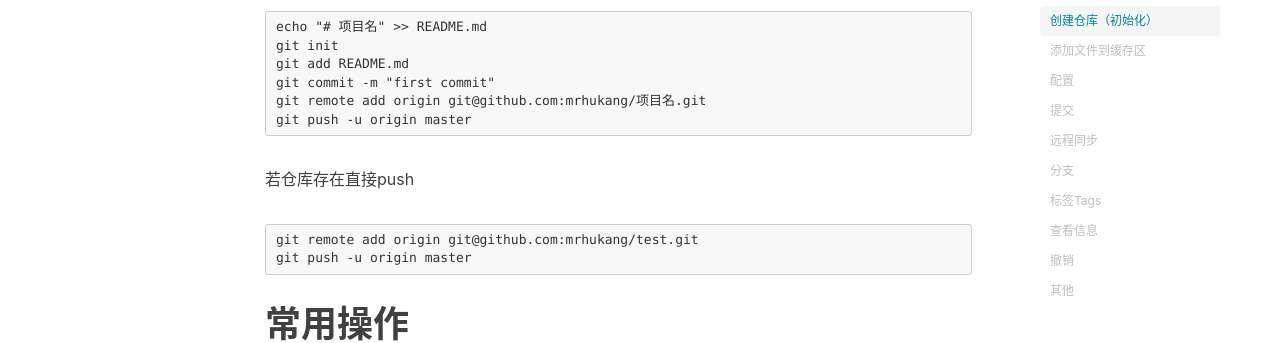
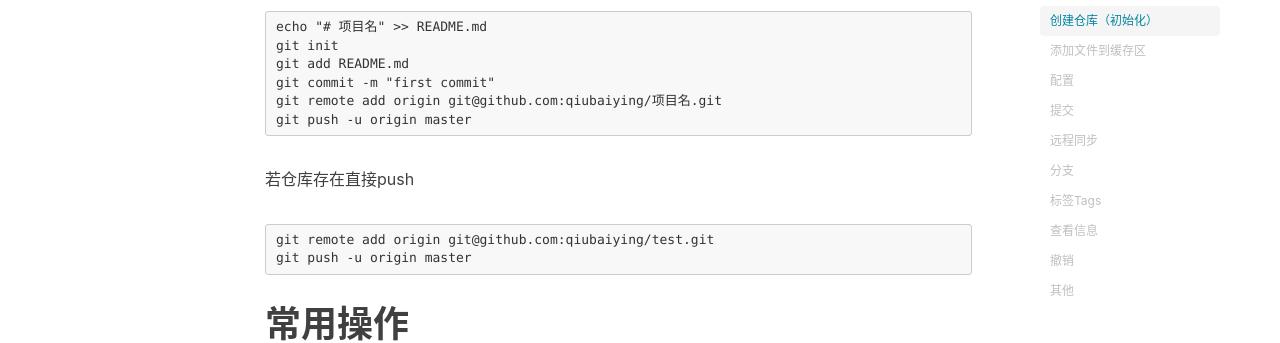
Before and after one commit to mrhukang/mrhukang.github.io, a Jekyll site: the page built from _posts/2023-05-30-Git常用指令整理.md, in a window 1280 px wide and 900 px high, scrolled down 436 px. Shown: the part 241-584 px from the top of the window. Built offline with Jekyll 4.4.1, drawn with Linux system fonts in a browser that asks for light colours; nearby versions of some CDN libraries; comment, search, counter and statistics services are not loaded.

Commit message:
Revert "test"

```diff
--- a/_config.yml
+++ b/_config.yml
@@ -16,12 +16,12 @@
 
 # SNS settings
 RSS: false
-# weibo_username:     mrhukang
+# weibo_username:     qiubaiying
 zhihu_username:     mrhukang
 github_username:    mrhukang
-#facebook_username:  mrhukang
+#facebook_username:  baiying.qiu.7
 #jianshu_username:   e71990ada2fd
-#twitter_username:   mrhukang
+#twitter_username:   qiubaiying
 
 
 
@@ -62,9 +62,9 @@
   enable: true    #是否开启Gitalk评论
   clientID: f2c84e7629bb1446c1a4                            #生成的clientID
   clientSecret: ca6d6139d1e1b8c43f8b2e19492ddcac8b322d0d    #生成的clientSecret
-  repo: mrhukang.github.io    #仓库名称
-  owner: mrhukang    #github用户名
-  admin: mrhukang
+  repo: qiubaiying.github.io    #仓库名称
+  owner: qiubaiying    #github用户名
+  admin: qiubaiying
   distractionFreeMode: true #是否启用类似FB的阴影遮罩
 
 
@@ -76,7 +76,7 @@
 
 # Google Analytics
 ga_track_id: 'UA-90855596-1'            # Format: UA-xxxxxx-xx
-ga_domain: mrhukang.top               # 默认的是 auto, 这里我是自定义了的域名，你如果没有自己的域名，需要改成auto
+ga_domain: qiubaiying.top               # 默认的是 auto, 这里我是自定义了的域名，你如果没有自己的域名，需要改成auto
 
 
 
--- a/_layouts/post.html
+++ b/_layouts/post.html
@@ -205,7 +205,7 @@
 <!-- anchor-js, Doc:http://bryanbraun.github.io/anchorjs/ -->
 <script>
     async("//cdnjs.cloudflare.com/ajax/libs/anchor-js/1.1.1/anchor.min.js",function(){
-        // BY Fix:去除标题前的‘#’ issues:<https://github.com/mrhukang/mrhukang.github.io/issues/137>
+        // BY Fix:去除标题前的‘#’ issues:<https://github.com/qiubaiying/qiubaiying.github.io/issues/137>
         // anchors.options = {
         //   visible: 'always',
         //   placement: 'right',
--- a/_posts/2023-05-30-Git常用指令整理.md
+++ b/_posts/2023-05-30-Git常用指令整理.md
@@ -21,12 +21,12 @@
 	git init
 	git add README.md
 	git commit -m "first commit"
-	git remote add origin git@github.com:mrhukang/项目名.git
+	git remote add origin git@github.com:qiubaiying/项目名.git
 	git push -u origin master
 
 若仓库存在直接push
 
-	git remote add origin git@github.com:mrhukang/test.git
+	git remote add origin git@github.com:qiubaiying/test.git
 	git push -u origin master
 
 
--- a/about.html
+++ b/about.html
@@ -43,7 +43,7 @@
 
     <p>Hi, I am <strong>Baiying Qiu</strong>，you can call me <strong>BY</strong>. I am an iOS software engineer and currently working in Xiamen</p>
 
-    <p>This is my personal blog, through making Github Pages and Jekyll.My GitHub  👉 <a href="http://github.com/mrhukang">Github·BY</a>.</p>
+    <p>This is my personal blog, through making Github Pages and Jekyll.My GitHub  👉 <a href="http://github.com/qiubaiying">Github·BY</a>.</p>
 
     <p>I am a sports enthusiast, I like fitness, running and boxing.</p>
 
@@ -53,7 +53,7 @@
     <li><a href="https://github.com">GitHub</a></li>
     <li><a href="http://jekyll.com.cn/">jekyll</a></li>
     <li><a href="https://pages.github.com/">GitHub Pages</a></li>
-    <li><a href="https://mrhukang.github.io">BY</a></li>
+    <li><a href="https://qiubaiying.github.io">BY</a></li>
     </ul>
 </div> -->
 
```
Also changed, not shown: _posts/2023-05-30-快速搭建个人博客.md (+16 -16 lines), package.json (+4 -4 lines), README.md.
